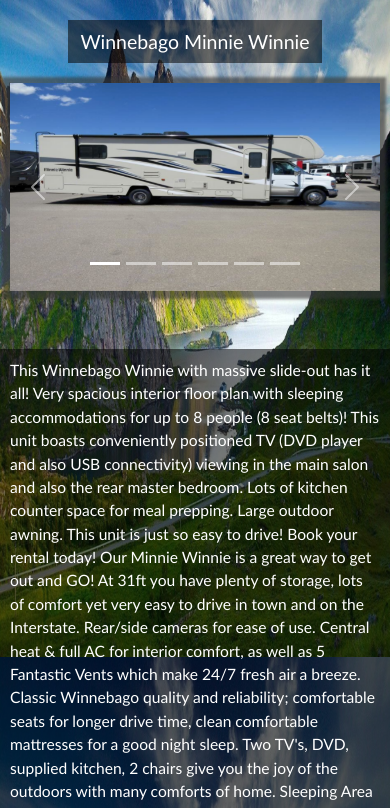
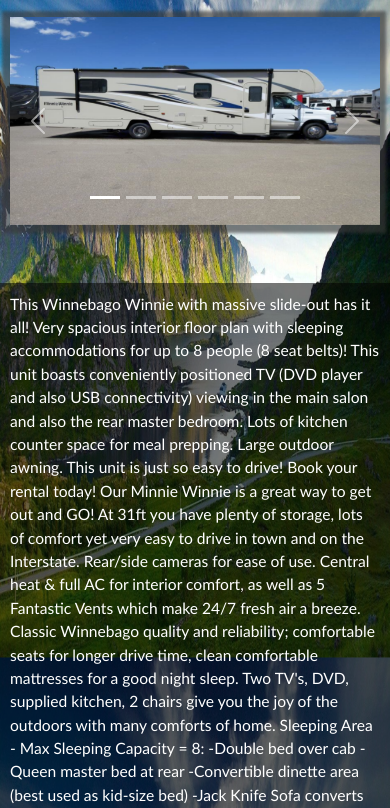
Before and after one commit to elijohnson565/RustysRVs, a plain HTML site: page index.html in a window 390 px wide. Shown: the part 187-995 px from the top of the page. Drawn offline with nearby package versions, Linux system fonts and the light colour scheme; a web font is replaced by a local one.

Commit message:
trying possible fixes

```diff
--- a/style/style.css
+++ b/style/style.css
@@ -189,14 +189,18 @@ h1{
 @media only screen and (max-width: 600px) {
 
     body{
+        content: "";
         display: block;
         left: 0;
         top: 0;
         width: 100%;
         height: 100%;
+        z-index: -10;
         background-image: url(../images/natureBackground/natureBackground2Resized.jpg);
-        padding-top: 25vw;
-        background-size: 100% auto;
+        -webkit-background-size: cover;
+        -moz-background-size: cover;
+        -o-background-size: cover;
+        background-size: cover;
     }
 
     h1{
```
